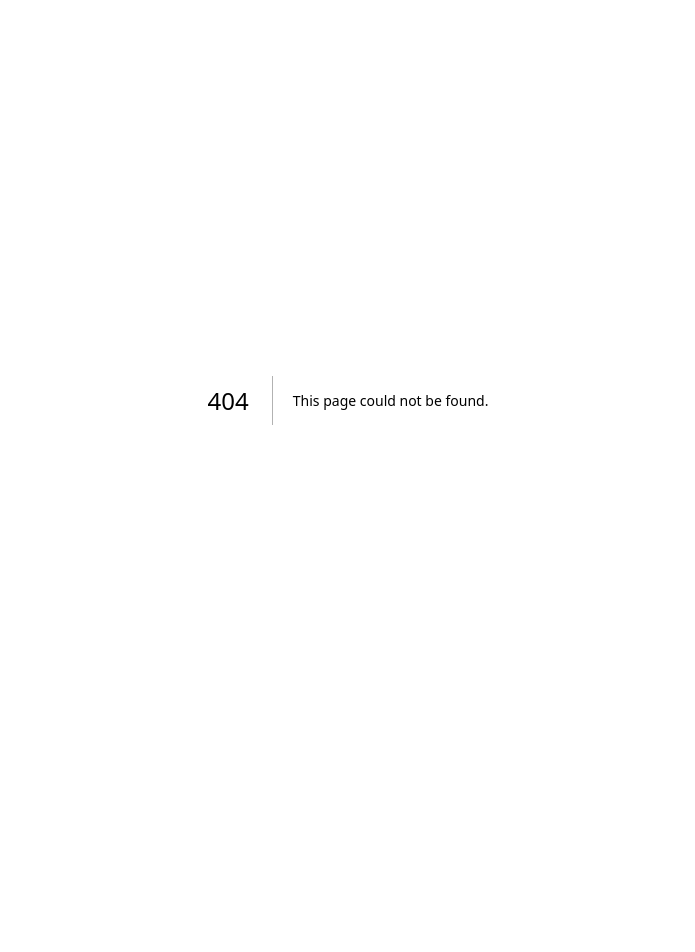
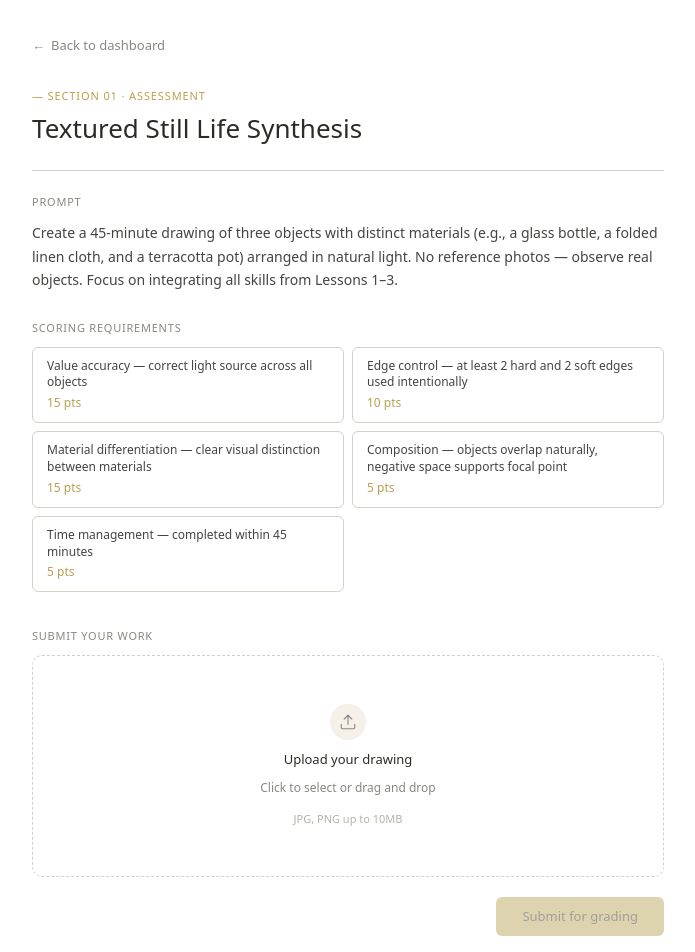
Before and after one commit to mrunkle01/Capstone, a Next.js app in the folder frontend/: page /assessment in a window 1280 px wide. Before the commit this address had no page. Shown: the top 952 px of the page, without its empty margins (292-987 px from the left). Before the commit the page ends 800 px from the top, so only its background shows below. Built offline with nearby package versions, Linux system fonts and the light colour scheme.

Commit message:
Assessment screen built

```diff
--- /dev/null
+++ b/frontend/app/assessment/assessment.module.css
@@ -0,0 +1,112 @@
+.page {
+    max-width: 680px;
+    margin: 0 auto;
+    padding: 32px 24px 60px;
+}
+
+.backBtn {
+    display: inline-flex;
+    align-items: center;
+    gap: 6px;
+    font-size: 13px;
+    color: #888780;
+    background: none;
+    border: none;
+    cursor: pointer;
+    font-family: var(--font-dm-sans), 'DM Sans', sans-serif;
+    padding: 0;
+    margin-bottom: 32px;
+}
+.backBtn:hover {
+    color: #2C2B26;
+}
+
+.eyebrow {
+    font-size: 11px;
+    letter-spacing: 0.08em;
+    color: #B8A050;
+    text-transform: uppercase;
+    margin-bottom: 8px;
+}
+
+.title {
+    font-family: var(--font-playfair), 'Playfair Display', serif;
+    font-size: 26px;
+    color: #2C2B26;
+    font-weight: 400;
+    margin-bottom: 24px;
+    line-height: 1.3;
+}
+
+.divider {
+    height: 0.5px;
+    background: #D3D1C7;
+    margin-bottom: 24px;
+}
+
+.sectionLabel {
+    font-size: 11px;
+    text-transform: uppercase;
+    letter-spacing: 0.07em;
+    color: #888780;
+    margin-bottom: 10px;
+}
+
+.promptText {
+    font-size: 14px;
+    color: #444441;
+    line-height: 1.7;
+    margin-bottom: 28px;
+}
+
+.reqGrid {
+    display: grid;
+    grid-template-columns: 1fr 1fr;
+    gap: 8px;
+    margin-bottom: 36px;
+}
+
+.reqTag {
+    background: #fff;
+    border: 0.5px solid #D3D1C7;
+    border-radius: 6px;
+    padding: 10px 14px;
+}
+
+.reqName {
+    font-size: 12px;
+    color: #444441;
+    margin-bottom: 3px;
+    line-height: 1.4;
+}
+
+.reqPts {
+    font-size: 12px;
+    color: #B8A050;
+    font-weight: 500;
+}
+
+.submitRow {
+    margin-top: 20px;
+    display: flex;
+    justify-content: flex-end;
+}
+
+.btnPrimary {
+    background: #B8A050;
+    border: none;
+    color: #2C2B26;
+    padding: 10px 26px;
+    border-radius: 6px;
+    font-size: 13px;
+    font-weight: 500;
+    font-family: var(--font-dm-sans), 'DM Sans', sans-serif;
+    cursor: pointer;
+    transition: background 0.15s;
+}
+.btnPrimary:hover:not(:disabled) {
+    background: #a8903e;
+}
+.btnPrimary:disabled {
+    pointer-events: none;
+}
--- /dev/null
+++ b/frontend/app/assessment/page.tsx
@@ -0,0 +1,79 @@
+"use client"
+
+import { useEffect, useRef, useState } from "react";
+import { useRouter } from "next/navigation";
+import { Assessment, Requirement } from "@/lib/types/dashboard";
+import ImageInput from "@/components/demo/ImageInput";
+import styles from "./assessment.module.css";
+
+export default function AssessmentPage() {
+    const router = useRouter();
+    const [assessment, setAssessment] = useState<Assessment | null>(null);
+    const [hasImage, setHasImage] = useState(false);
+    const [imageUrl, setImageUrl] = useState<string | null>(null);
+    const submitRef = useRef<(() => void) | null>(null);
+
+    // TODO: remove mock data — only here so the page renders without backend
+    const MOCK_ASSESSMENT: Assessment = {
+        title: "Textured Still Life Synthesis",
+        content: "Create a 45-minute drawing of three objects with distinct materials (e.g., a glass bottle, a folded linen cloth, and a terracotta pot) arranged in natural light. No reference photos — observe real objects. Focus on integrating all skills from Lessons 1–3.",
+        requirements: [
+            { name: "Value accuracy — correct light source across all objects", r_id: "r1", points: 15 },
+            { name: "Edge control — at least 2 hard and 2 soft edges used intentionally", r_id: "r2", points: 10 },
+            { name: "Material differentiation — clear visual distinction between materials", r_id: "r3", points: 15 },
+            { name: "Composition — objects overlap naturally, negative space supports focal point", r_id: "r4", points: 5 },
+            { name: "Time management — completed within 45 minutes", r_id: "r5", points: 5 },
+        ],
+    };
+
+    useEffect(() => {
+        const state = window.history.state;
+        if (state?.assessment) {
+            setAssessment(state.assessment as Assessment);
+        } else {
+            // Fallback to mock data for development
+            setAssessment(MOCK_ASSESSMENT);
+        }
+    }, [router]);
+
+    if (!assessment) return null;
+
+    return (
+        <div className={styles.page}>
+            <button className={styles.backBtn} onClick={() => router.back()}>
+                <span>&larr;</span> Back to dashboard
+            </button>
+
+            <div className={styles.eyebrow}>&mdash; Section 01 &middot; Assessment</div>
+            <div className={styles.title}>{assessment.title}</div>
+            <div className={styles.divider} />
+
+            <div className={styles.sectionLabel}>Prompt</div>
+            <div className={styles.promptText}>{assessment.content}</div>
+
+            <div className={styles.sectionLabel}>Scoring requirements</div>
+            <div className={styles.reqGrid}>
+                {assessment.requirements.map((req: Requirement, i: number) => (
+                    <div key={req.r_id ?? i} className={styles.reqTag}>
+                        <div className={styles.reqName}>{req.name}</div>
+                        <div className={styles.reqPts}>{req.points} pts</div>
+                    </div>
+                ))}
+            </div>
+
+            <div className={styles.sectionLabel}>Submit your work</div>
+            <ImageInput setImageUrl={(url) => setImageUrl(url)} onFileSelected={setHasImage} submitRef={submitRef} />
+
+            <div className={styles.submitRow}>
+                <button
+                    className={styles.btnPrimary}
+                    disabled={!hasImage}
+                    style={{ opacity: hasImage ? 1 : 0.45 }}
+                    onClick={() => submitRef.current?.()}
+                >
+                    Submit for grading
+                </button>
+            </div>
+        </div>
+    );
+}
--- /dev/null
+++ b/frontend/components/demo/ImageInput.module.css
@@ -0,0 +1,79 @@
+.wrapper {
+    width: 100%;
+}
+
+.hiddenInput {
+    position: absolute;
+    left: -9999px;
+}
+
+.dropzone {
+    background: #fff;
+    border: 1.5px dashed #D3D1C7;
+    border-radius: 10px;
+    padding: 48px 24px;
+    display: flex;
+    flex-direction: column;
+    align-items: center;
+    gap: 10px;
+    cursor: pointer;
+    transition: border-color 0.15s;
+}
+
+.dropzone:hover,
+.dragging {
+    border-color: #B8A050;
+}
+
+.hasFile {
+    border-style: solid;
+    border-color: #B8A050;
+}
+
+.uploadIcon {
+    width: 36px;
+    height: 36px;
+    border-radius: 50%;
+    background: #F5F0E8;
+    display: flex;
+    align-items: center;
+    justify-content: center;
+}
+
+.preview {
+    max-width: 100%;
+    max-height: 280px;
+    border-radius: 6px;
+    object-fit: contain;
+}
+
+.uploadMain {
+    font-size: 13px;
+    color: #2C2B26;
+    font-weight: 500;
+}
+
+.uploadSub {
+    font-size: 12px;
+    color: #888780;
+}
+
+.uploadNote {
+    font-size: 11px;
+    color: #B4B2A9;
+    margin-top: 4px;
+}
+
+.loadingMsg {
+    text-align: center;
+    font-size: 13px;
+    color: #888780;
+    margin-top: 12px;
+}
+
+.errorMsg {
+    text-align: center;
+    font-size: 13px;
+    color: #c44;
+    margin-top: 12px;
+}
--- a/frontend/components/demo/ImageInput.tsx
+++ b/frontend/components/demo/ImageInput.tsx
@@ -1,27 +1,52 @@
 "use client"
-import {useRef, useState} from "react";
-import clsx from "clsx";
+import {useRef, useState, type MutableRefObject} from "react";
 import {useRouter} from "next/navigation";
-import { assessImage, testImage } from "@/lib/api/assessment"
+import { testImage } from "@/lib/api/assessment"
+import styles from "./ImageInput.module.css"
 
-export default function ImageInput({ setImageUrl }: { setImageUrl: (url: string) => void }) {
+interface ImageInputProps {
+    setImageUrl: (url: string) => void;
+    onFileSelected?: (hasFile: boolean) => void;
+    submitRef?: MutableRefObject<(() => void) | null>;
+}
+
+export default function ImageInput({ setImageUrl, onFileSelected, submitRef }: ImageInputProps) {
     const router = useRouter()
 
     const [error, setError] = useState<string | null>(null);
     const [isLoading, setIsLoading] = useState<boolean>(false);
+    const [hasFile, setHasFile] = useState(false);
+    const [isDragging, setIsDragging] = useState(false);
+    const [previewUrl, setPreviewUrl] = useState<string | null>(null);
 
     const imgUrl = useRef<string | null>(null);
     const fileInputRef = useRef<HTMLInputElement | null>(null);
     const imgFile = useRef<File | null>(null);
 
-    const handleInputChange = (e: React.ChangeEvent<HTMLInputElement>) => {
-        const file = e.target.files?.[0]
-        if (!file) { return }
+    const processFile = (file: File) => {
         const img_url = URL.createObjectURL(file)
         setImageUrl(img_url)
         imgUrl.current = img_url;
         imgFile.current = file;
+        setPreviewUrl(img_url);
+        setHasFile(true);
+        onFileSelected?.(true);
     }
+
+    const handleInputChange = (e: React.ChangeEvent<HTMLInputElement>) => {
+        const file = e.target.files?.[0]
+        if (!file) { return }
+        processFile(file);
+    }
+
+    const handleDrop = (e: React.DragEvent) => {
+        e.preventDefault();
+        setIsDragging(false);
+        const file = e.dataTransfer.files?.[0];
+        if (!file) return;
+        processFile(file);
+    }
+
     const handleSubmit = async () => {
         if (!imgFile.current) { return }
         setError(null);
@@ -40,26 +65,49 @@ export default function ImageInput({ setImageUrl }: { setImageUrl: (url: string)
         }
     }
 
+    // Expose handleSubmit to parent via ref
+    if (submitRef) {
+        submitRef.current = handleSubmit;
+    }
+
     return (
-        <div className="flex flex-col items-center">
-            <div className="flex flex-wrap justify-center gap-y-2">
-                <input ref={fileInputRef} type="file" className="absolute right-[9999px]" onChange={handleInputChange}/>
-                <button className="btn-primary bg-blue-400"
-                        onClick={() => fileInputRef.current?.click()}>
-                    Upload image
-                </button>
-                <button disabled={isLoading}
-                        className={clsx(
-                            "btn-primary",
-                            isLoading ? "bg-gray-500" : imgFile.current ? "bg-orange-400" : "bg-orange-200"
-                        )}
-                        onClick={handleSubmit}>
-                    {isLoading ? <p>Loading...</p> : <p>Submit For Grading</p>}
-                </button>
+        <div className={styles.wrapper}>
+            <div
+                className={`${styles.dropzone} ${isDragging ? styles.dragging : ""} ${hasFile ? styles.hasFile : ""}`}
+                onClick={() => fileInputRef.current?.click()}
+                onDragOver={(e) => { e.preventDefault(); setIsDragging(true); }}
+                onDragLeave={() => setIsDragging(false)}
+                onDrop={handleDrop}
+            >
+                <input
+                    ref={fileInputRef}
+                    type="file"
+                    accept="image/*"
+                    className={styles.hiddenInput}
+                    onChange={handleInputChange}
+                />
+                <div className={styles.uploadIcon}>
+                    <svg viewBox="0 0 24 24" width="18" height="18" fill="none" stroke="#888780" strokeWidth="1.5" strokeLinecap="round" strokeLinejoin="round">
+                        <path d="M21 15v4a2 2 0 01-2 2H5a2 2 0 01-2-2v-4"/>
+                        <polyline points="17 8 12 3 7 8"/>
+                        <line x1="12" y1="3" x2="12" y2="15"/>
+                    </svg>
+                </div>
+                {previewUrl ? (
+                    <>
+                        <img src={previewUrl} alt="Preview" className={styles.preview} />
+                        <div className={styles.uploadSub}>Click to change image</div>
+                    </>
+                ) : (
+                    <>
+                        <div className={styles.uploadMain}>Upload your drawing</div>
+                        <div className={styles.uploadSub}>Click to select or drag and drop</div>
+                        <div className={styles.uploadNote}>JPG, PNG up to 10MB</div>
+                    </>
+                )}
             </div>
-            {error && (
-                <p className="error-message">{error}</p>
-            )}
+            {isLoading && <div className={styles.loadingMsg}>Submitting...</div>}
+            {error && <p className={styles.errorMsg}>{error}</p>}
         </div>
     )
 }
```
Also changed, not shown: 1 other file (tests, documents, lock files or other folders).
